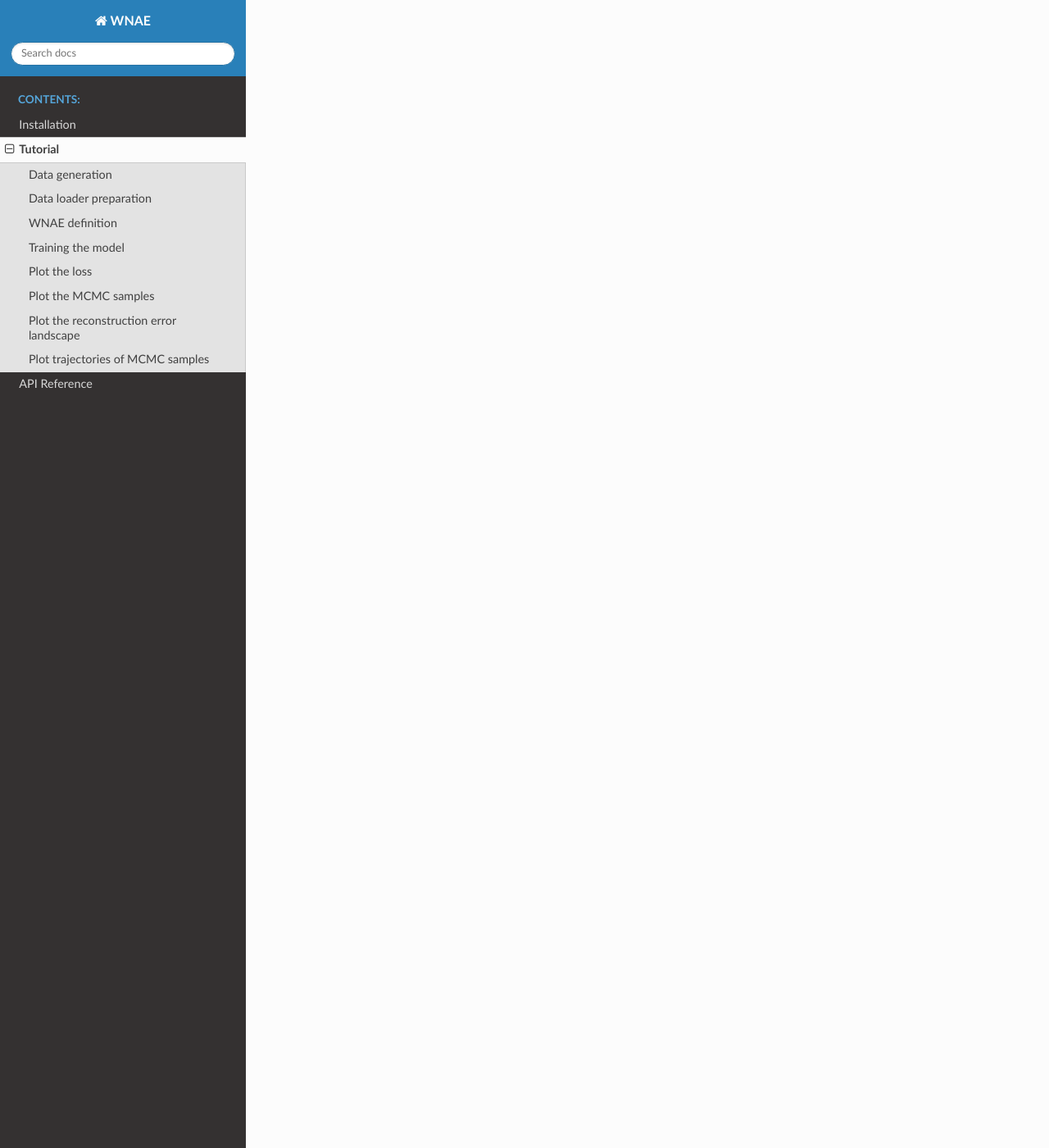
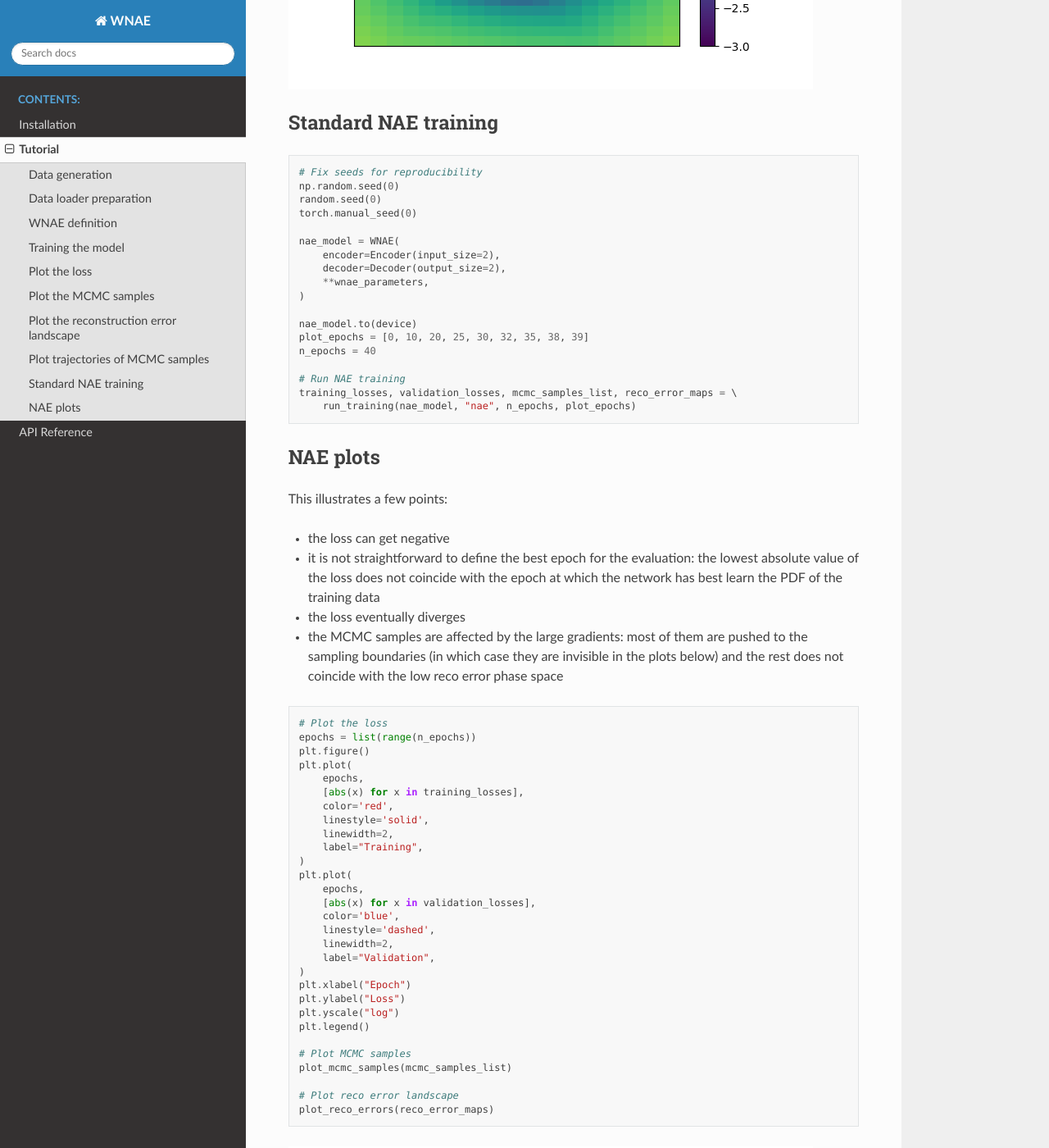
Before and after one commit to ellisonscheuller/axo_wnae, a Sphinx documentation site: the page built from docs/source/tutorial.rst, in a window 1280 px wide and 1400 px high, scrolled down 9023 px. Shown: the whole window at 82% size. Built offline with Sphinx 7.4.7 and the Read the Docs theme 3.1.0, drawn with Linux system fonts in a browser that asks for light colours; some of the changed text lies outside the part shown.

Commit message:
Improving documentation and arguments names

```diff
--- a/docs/source/tutorial.rst
+++ b/docs/source/tutorial.rst
@@ -1,8 +1,7 @@
 Tutorial
 ========
 
-In this tutorial, the basic usage of the WNAE class is explained.
-
+This tutorial features a WNAE training on the S curve scikit-learn dataset, illustrating the different functionalities of the WNAE class. An NAE training is also shown at the end of this tutorial.
 
 Data generation
 ---------------
@@ -28,6 +27,8 @@ Data generation
     x_max = 2
     y_min = -3
     y_max = 3
+    x_array = np.linspace(x_min, x_max, n_bins_x+1)
+    y_array = np.linspace(y_min, y_max, n_bins_y+1)
 
     samples, labels = make_s_curve(n_samples=1000, noise=0.1)
     training_data, validation_data = train_test_split(
@@ -127,7 +128,6 @@ WNAE definition
     model.to(device)
 
 
-
 Training the model
 ------------------
 
@@ -155,60 +153,79 @@ Training the model
         return reco_errors
 
 
-    optimizer = torch.optim.AdamW(
-        params=model.parameters(),
-        lr=3e-4,
-    )
+    def run_training(model, loss_function, n_epochs, plot_epochs):
 
-    training_losses = []
-    validation_losses = []
-    mcmc_samples_list = []
-    reco_error_maps = []
+        optimizer = torch.optim.AdamW(
+            params=model.parameters(),
+            lr=3e-4,
+        )
+
+        training_losses = []
+        validation_losses = []
+        mcmc_samples_list = []
+        reco_error_maps = []
+
+        for i_epoch in range(n_epochs):
+
+            # Train step
+            model.train()
+            n_batches = 0
+            training_loss = 0
+            bar_format = f"Epoch {i_epoch}/{n_epochs}: " \
+                + "{l_bar}{bar:10}| {n_fmt}/{total_fmt} [{elapsed}<{remaining}]"
+            for batch in tqdm(training_loader, bar_format=bar_format):
+                n_batches += 1
+                x = batch[0]
+
+                optimizer.zero_grad()
+                # Use the `train_step` method to compute the loss
+                if loss_function == "wnae":
+                    loss, training_dict = model.train_step(x)
+                elif loss_function == "nae":
+                    loss, training_dict = model.train_step_nae(x)
+                elif loss_function == "ae":
+                    loss, training_dict = model.train_step_ae(x, run_mcmc=True, mcmc_replay=True)
+                loss.backward()
+                optimizer.step()
+
+                training_loss += training_dict["loss"]
+
+            training_loss /= n_batches
+            training_losses.append(training_loss)
+
+            # Validation step
+            model.eval()
+            n_batches = 0
+            validation_loss = 0
+            for batch in validation_loader:
+                n_batches += 1
+                x = batch[0]
+
+                # Use the `validation_step` method to get the loss without
+                # changing the internal state of the model
+                if loss_function == "wnae":
+                    validation_dict = model.validation_step(x)
+                elif loss_function == "nae":
+                    validation_dict = model.validation_step_nae(x)
+                elif loss_function == "ae":
+                    validation_dict = model.validation_step_ae(x, run_mcmc=True)
+                validation_loss += validation_dict["loss"]
+                # Only store the MCMC samples for visualization purpose for a few batches
+                if n_batches == 1 and i_epoch in plot_epochs:
+                    mcmc_samples_list.append(validation_dict["mcmc_data"]["samples"][-1])
+                    reco_error_maps.append(make_reco_error_map(model))
+
+            validation_loss /= n_batches
+            validation_losses.append(validation_loss)
+
+        return training_losses, validation_losses, mcmc_samples_list, reco_error_maps
+
+
     plot_epochs = [0, 10, 20, 30, 50, 80, 120, 160, 199]
     n_epochs = 200
 
-    for i_epoch in range(n_epochs):
-
-        # Train step
-        model.train()
-        n_batches = 0
-        training_loss = 0
-        bar_format = f"Epoch {i_epoch}/{n_epochs}: " \
-            + "{l_bar}{bar:10}| {n_fmt}/{total_fmt} [{elapsed}<{remaining}]"
-        for batch in tqdm(training_loader, bar_format=bar_format):
-            n_batches += 1
-            x = batch[0]
-
-            optimizer.zero_grad()
-            # Use the `train_step` method to compute the loss
-            loss, training_dict = model.train_step(x)
-            loss.backward()
-            optimizer.step()
-
-            training_loss += training_dict["loss"]
-
-        training_loss /= n_batches
-        training_losses.append(training_loss)
-
-        # Validation step
-        model.eval()
-        n_batches = 0
-        validation_loss = 0
-        for batch in validation_loader:
-            n_batches += 1
-            x = batch[0]
-
-            # Use the `validation_step` method to get the loss without
-            # changing the internal state of the model
-            validation_dict = model.validation_step(x)
-            validation_loss += validation_dict["loss"]
-            # Only store the MCMC samples for visualization purpose for a few batches
-            if n_batches == 1 and i_epoch in plot_epochs:
-                mcmc_samples_list.append(validation_dict["mcmc_data"]["samples"][-1])
-                reco_error_maps.append(make_reco_error_map(model))
-
-        validation_loss /= n_batches
-        validation_losses.append(validation_loss)
+    training_losses, validation_losses, mcmc_samples_list, reco_error_maps = \
+        run_training(model, "wnae", n_epochs, plot_epochs)
 
 
 Plot the loss
@@ -236,6 +253,7 @@ Plot the loss
     )
     plt.xlabel("Epoch")
     plt.ylabel("Loss")
+    plt.yscale("log")
     plt.legend()
 
 .. image:: figures/tutorial/loss.png
@@ -246,21 +264,25 @@ Plot the MCMC samples
 
 .. code-block:: python
 
-    plt.figure(3, (10, 10))
+    def plot_mcmc_samples(mcmc_samples_list):
 
-    for i in range(len(mcmc_samples_list)):
-        mcmc_samples = mcmc_samples_list[i]
-        epoch = plot_epochs[i]
-        plt.subplot(3, 3, i + 1)
-        plt.scatter(samples[:, 0], samples[:, 2], label='Data samples', alpha=0.1)
-        plt.scatter(mcmc_samples[:, 0], mcmc_samples[:, 1], label='MCMC samples', alpha=0.5)
-        plt.xticks(())
-        plt.yticks(())
-        plt.xlim((-2, 2))
-        plt.ylim((-3, 3))
-        plt.title('Epoch {}'.format(epoch))
-        if i == 0:
-            plt.legend()
+        plt.figure(figsize=(10, 10))
+
+        for i in range(len(mcmc_samples_list)):
+            mcmc_samples = mcmc_samples_list[i]
+            epoch = plot_epochs[i]
+            plt.subplot(3, 3, i + 1)
+            plt.scatter(samples[:, 0], samples[:, 2], label='Data samples', alpha=0.1)
+            plt.scatter(mcmc_samples[:, 0], mcmc_samples[:, 1], label='MCMC samples', alpha=0.5)
+            plt.xticks(())
+            plt.yticks(())
+            plt.xlim((x_min, x_max))
+            plt.ylim((y_min, y_max))
+            plt.title('Epoch {}'.format(epoch))
+            if i == 0:
+                plt.legend()
+
+    plot_mcmc_samples(mcmc_samples_list)
 
 .. image:: figures/tutorial/mcmc_samples.png
 
@@ -270,26 +292,27 @@ Plot the reconstruction error landscape
 
 .. code-block:: python
 
-    plt.figure(3, (10, 10))
+    def plot_reco_errors(reco_error_maps):
 
-    x_array = np.linspace(x_min, x_max, n_bins_x+1)
-    y_array = np.linspace(y_min, y_max, n_bins_y+1)
+        plt.figure(figsize=(10, 10))
 
-    for i in range(len(reco_error_maps)):
-        reco_error_map = reco_error_maps[i]
-        epoch = plot_epochs[i]
-        plt.subplot(3, 3, i + 1)
-        h = plt.hist2d(reco_error_map[:, 0], reco_error_map[:, 1],
-                       bins=(x_array, y_array),
-                       weights=np.log10(reco_error_map[:, 2]))
-        cbar = plt.colorbar(h[3])
-        cbar.set_label("Reconstruction error (log)")
-        plt.xticks(())
-        plt.yticks(())
-        plt.xlim((x_min, x_max))
-        plt.ylim((y_min, y_max))
-        plt.clim((-3, 1))
-        plt.title('Epoch {}'.format(epoch))
+        for i in range(len(reco_error_maps)):
+            reco_error_map = reco_error_maps[i]
+            epoch = plot_epochs[i]
+            plt.subplot(3, 3, i + 1)
+            h = plt.hist2d(reco_error_map[:, 0], reco_error_map[:, 1],
+                        bins=(x_array, y_array),
+                        weights=np.log10(reco_error_map[:, 2]))
+            cbar = plt.colorbar(h[3])
+            cbar.set_label("Reconstruction error (log)")
+            plt.xticks(())
+            plt.yticks(())
+            plt.xlim((x_min, x_max))
+            plt.ylim((y_min, y_max))
+            plt.clim((-3, 1))
+            plt.title('Epoch {}'.format(epoch))
+
+    plot_reco_errors(reco_error_maps)
 
 .. image:: figures/tutorial/reco_error_maps.png
 
@@ -343,9 +366,83 @@ Plot trajectories of MCMC samples
 
     plt.xticks(())
     plt.yticks(())
-    plt.xlim((-2, 2))
-    plt.ylim((-3, 3))
+    plt.xlim((x_min, x_max))
+    plt.ylim((y_min, y_max))
     plt.title('Epoch {}'.format(epoch))
     plt.legend()
 
 .. image:: figures/tutorial/mcmc_samples_trajectories.png
+
+
+Standard NAE training
+---------------------
+
+.. code-block:: python
+
+    # Fix seeds for reproducibility
+    np.random.seed(0)
+    random.seed(0)
+    torch.manual_seed(0)
+
+    nae_model = WNAE(
+        encoder=Encoder(input_size=2),
+        decoder=Decoder(output_size=2),
+        **wnae_parameters,
+    )
+
+    nae_model.to(device)
+    plot_epochs = [0, 10, 20, 25, 30, 32, 35, 38, 39]
+    n_epochs = 40
+
+    # Run NAE training
+    training_losses, validation_losses, mcmc_samples_list, reco_error_maps = \
+        run_training(nae_model, "nae", n_epochs, plot_epochs)
+
+
+NAE plots
+---------
+
+This illustrates a few points:
+
+* the loss can get negative
+* it is not straightforward to define the best epoch for the evaluation: the lowest absolute value of the loss does not coincide with the epoch at which the network has best learn the PDF of the training data
+* the loss eventually diverges
+* the MCMC samples are affected by the large gradients: most of them are pushed to the sampling boundaries (in which case they are invisible in the plots below) and the rest does not coincide with the low reco error phase space
+
+.. code-block:: python
+
+    # Plot the loss
+    epochs = list(range(n_epochs))
+    plt.figure()
+    plt.plot(
+        epochs,
+        [abs(x) for x in training_losses],
+        color='red',
+        linestyle='solid',
+        linewidth=2,
+        label="Training",
+    )
+    plt.plot(
+        epochs,
+        [abs(x) for x in validation_losses],
+        color='blue',
+        linestyle='dashed',
+        linewidth=2,
+        label="Validation",
+    )
+    plt.xlabel("Epoch")
+    plt.ylabel("Loss")
+    plt.yscale("log")
+    plt.legend()
+
+    # Plot MCMC samples
+    plot_mcmc_samples(mcmc_samples_list)
+
+    # Plot reco error landscape
+    plot_reco_errors(reco_error_maps)
+
+.. image:: figures/tutorial/nae_loss.png
+
+.. image:: figures/tutorial/nae_mcmc_samples.png
+
+.. image:: figures/tutorial/nae_reco_error_maps.png
```
Also changed, not shown: other parts of docs/source/tutorial.rst (+7 -9 lines), docs/source/figures/tutorial/nae_loss.png (added), docs/source/figures/tutorial/nae_mcmc_samples.png (added), docs/source/figures/tutorial/nae_reco_error_maps.png (added), 2 other files.
